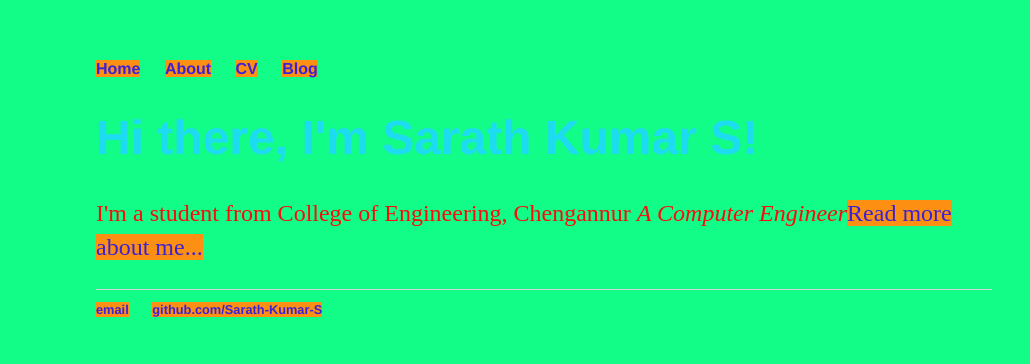
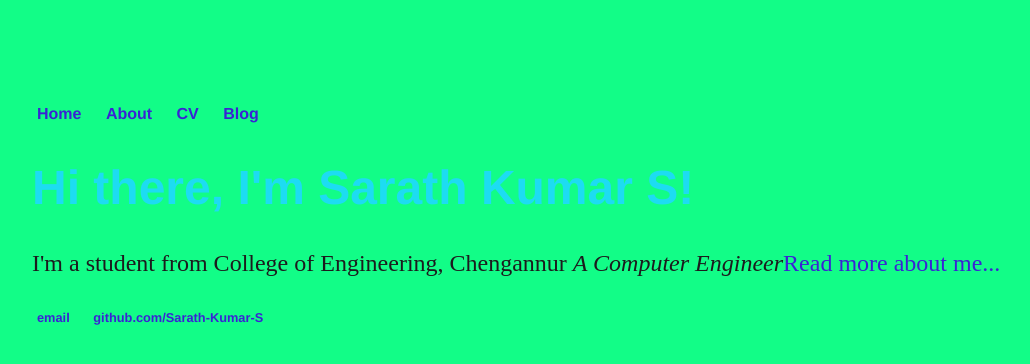
Before and after one commit to sayanpoddar123/Sarath-Kumar-S.github.io, a Jekyll site: the page built from index.html, in a window 1280 px wide. Shown: the top 364 px of the page, without its empty margins (96-1126 px from the left). Built offline with Jekyll 4.4.1, drawn with Linux system fonts in a browser that asks for light colours.

Commit message:
Update main.css

```diff
--- a/css/main.css
+++ b/css/main.css
@@ -1,12 +1,12 @@
 body {
     color: #1DDCF2;
     background-color: #12FD87;
-    margin: 60px auto;
-    width: 70%;
+    margin: 100px auto;
+    width: 80%;
 }
 nav ul, footer ul {
     font-family:'Helvetica', 'Arial', 'Sans-Serif';
-    padding: 0px;
+    padding: 5px;
     list-style: none;
     font-weight: bold;
 }
@@ -17,7 +17,7 @@ nav ul li, footer ul li {
 a {
     text-decoration: none;
     color: #3A22D5;
-    background-color: #FD8F12;
+
 }
 a:hover {
     text-decoration: underline;
@@ -29,21 +29,21 @@ h1 {
 p {
     font-size: 1.5em;
     line-height: 1.4em;
-    color: #F90C0C;
+    color: #1C1B1D;
 }
 footer {
-    border-top: 1px solid #d5d5d5;
+    border-top: 1px solid #;
     font-size: .8em;
-    color: #D915F7;
+    color: #5B3DD2;
 }
 
 ul.posts {
     margin: 20px auto 40px;
     font-size: 1.5em;
-    color: #FD10BE;
+    color: #910EB9;
 }
 
 ul.posts li {
     list-style: none;
-    color: #FE3C56;
+    color: #DDAFEA;
 }
```
